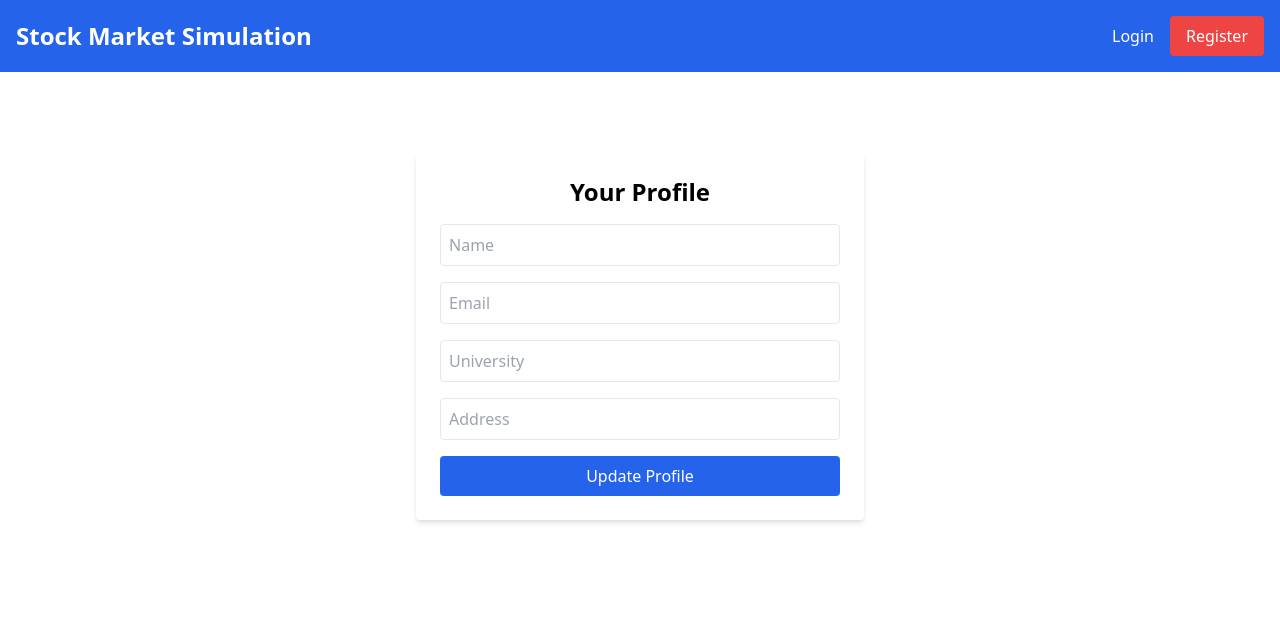
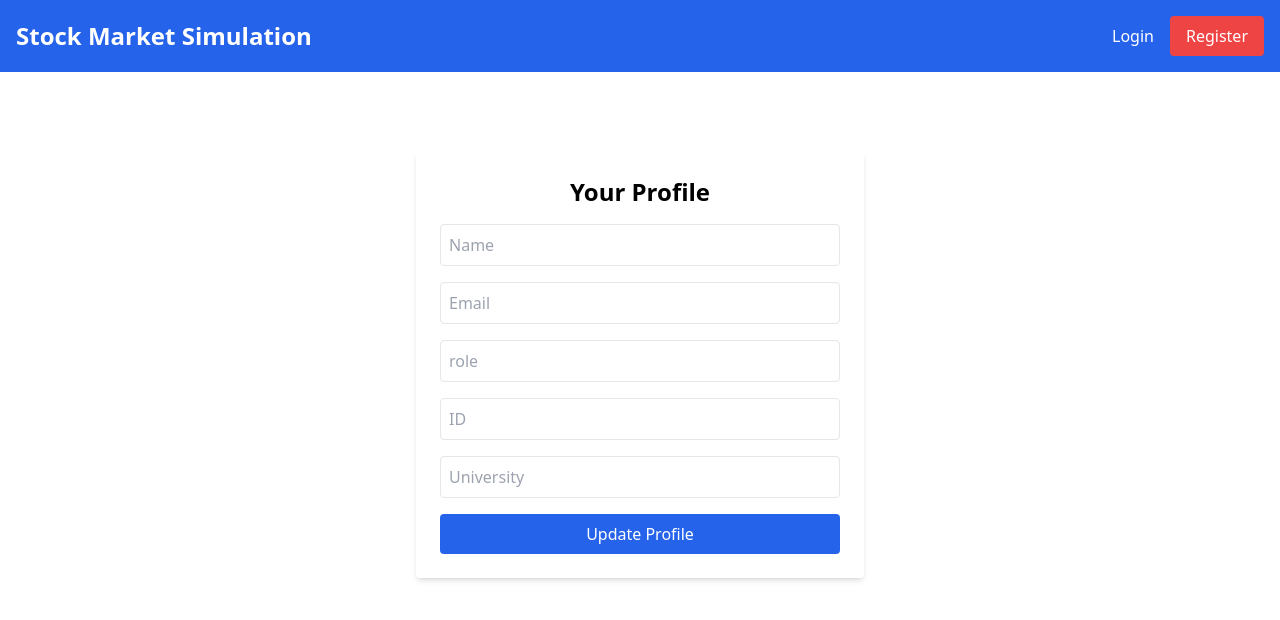
Before and after one commit to CodingBartender/Assessment2, a React (Create React App) app in the folder frontend/: page /profile in a window 1280 px wide. Shown: the top 620 px of the page. Built offline with nearby package versions, Linux system fonts and the light colour scheme.

Commit message:
fixed user profile backend and frontend

```diff
--- a/frontend/src/pages/Profile.jsx
+++ b/frontend/src/pages/Profile.jsx
@@ -7,8 +7,9 @@ const Profile = () => {
   const [formData, setFormData] = useState({
     name: '',
     email: '',
+    role: '',
+    id: '',
     university: '',
-    address: '',
   });
   const [loading, setLoading] = useState(false);
 
@@ -23,8 +24,9 @@ const Profile = () => {
         setFormData({
           name: response.data.name,
           email: response.data.email,
+          role: response.data.role,
+          id: response.data.id,
           university: response.data.university || '',
-          address: response.data.address || '',
         });
       } catch (error) {
         alert('Failed to fetch profile. Please try again.');
@@ -75,16 +77,23 @@ const Profile = () => {
         />
         <input
           type="text"
-          placeholder="University"
-          value={formData.university}
-          onChange={(e) => setFormData({ ...formData, university: e.target.value })}
+          placeholder="role"
+          value={formData.role}
+          onChange={(e) => setFormData({ ...formData, role: e.target.value })}
           className="w-full mb-4 p-2 border rounded"
         />
         <input
           type="text"
-          placeholder="Address"
-          value={formData.address}
-          onChange={(e) => setFormData({ ...formData, address: e.target.value })}
+          placeholder="ID"
+          value={formData.id}
+          onChange={(e) => setFormData({ ...formData, id: e.target.value })}
+          className="w-full mb-4 p-2 border rounded"
+        />
+        <input
+          type="text"
+          placeholder="University"
+          value={formData.university}
+          onChange={(e) => setFormData({ ...formData, university: e.target.value })}
           className="w-full mb-4 p-2 border rounded"
         />
         <button type="submit" className="w-full bg-blue-600 text-white p-2 rounded">
```
Also changed, not shown: 1 other file (tests, documents, lock files or other folders).
